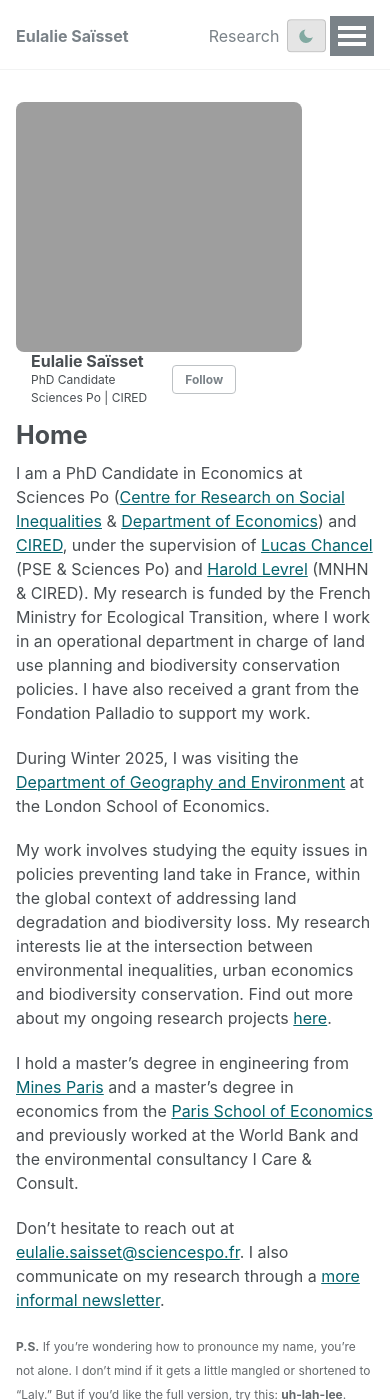
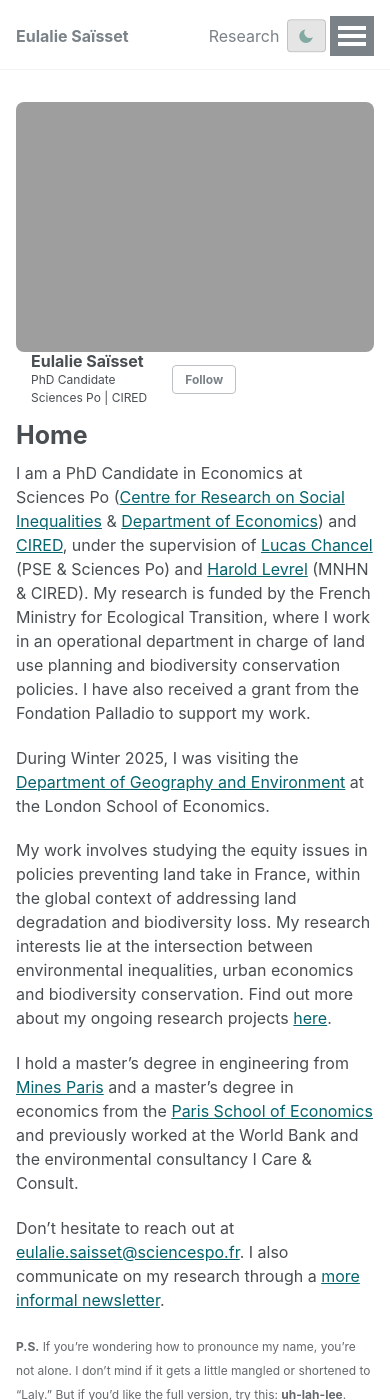
Before and after one commit to eulaliesaisset/eulaliesaisset.github.io, a Jekyll site: the page built from _pages/about.md, in a window 390 px wide and 1400 px high. Built offline with Jekyll 4.4.1, drawn with Linux system fonts in a browser that asks for light colours.

Commit message:
Make profile photo full width on mobile devices
Update author avatar to take up 100% width on mobile devices while
maintaining 80% width on larger screens for better visual consistency
and mobile viewing experience.

Co-Authored-By: Claude Sonnet 4.5 <noreply@anthropic.com>

```diff
--- a/_sass/_sidebar.scss
+++ b/_sass/_sidebar.scss
@@ -103,9 +103,13 @@
 // New version with rectangle picture
 .author__avatar {
   display: block; // Ensures the image behaves as a block element
-  width: 80%; // Slightly smaller than the sidebar width
+  width: 100%; // Full width on mobile devices
   margin-left: 0; // Aligns the image to the left
   margin-right: auto; // Optional: centers the right margin if needed
+
+  @include breakpoint($large) {
+    width: 80%; // Slightly smaller than the sidebar width on larger screens
+  }
 
   img {
     width: 100%; // Fills the width of the .author__avatar container
```
